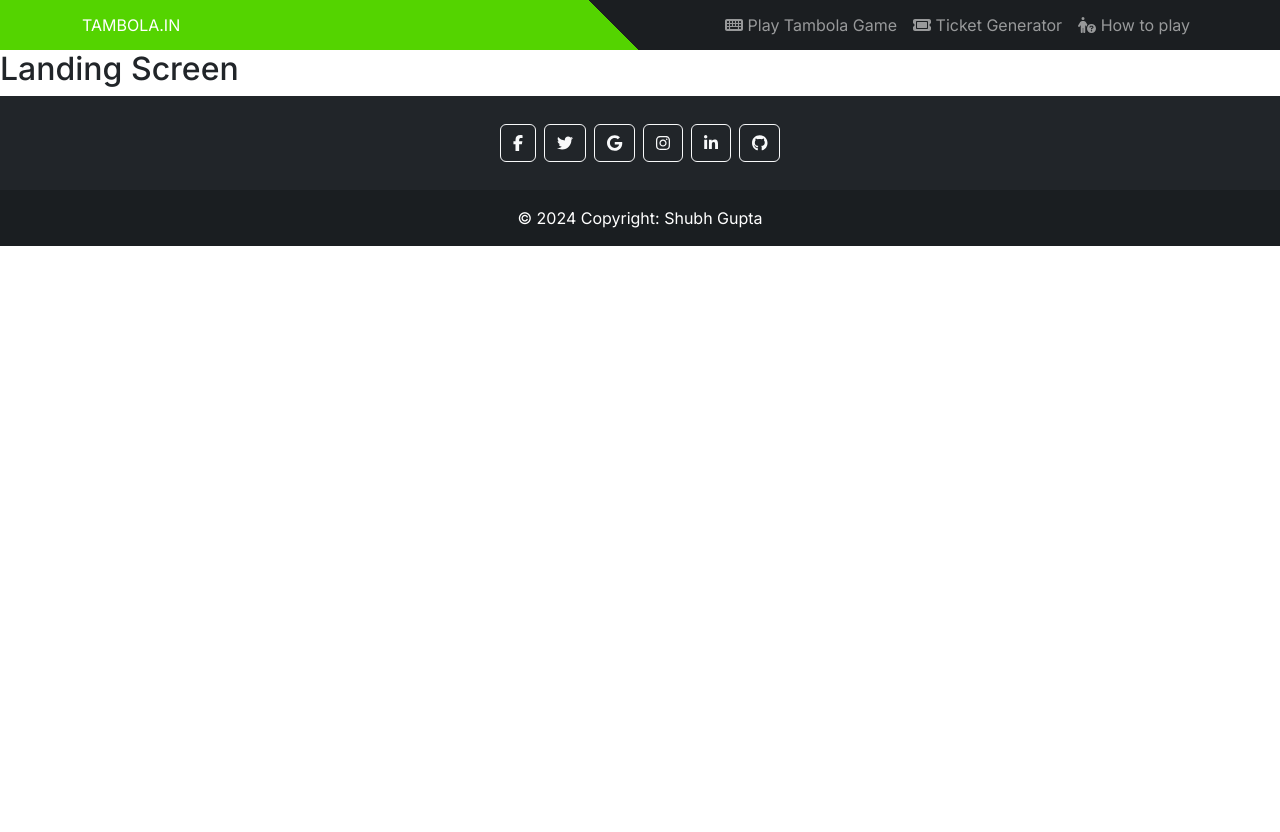
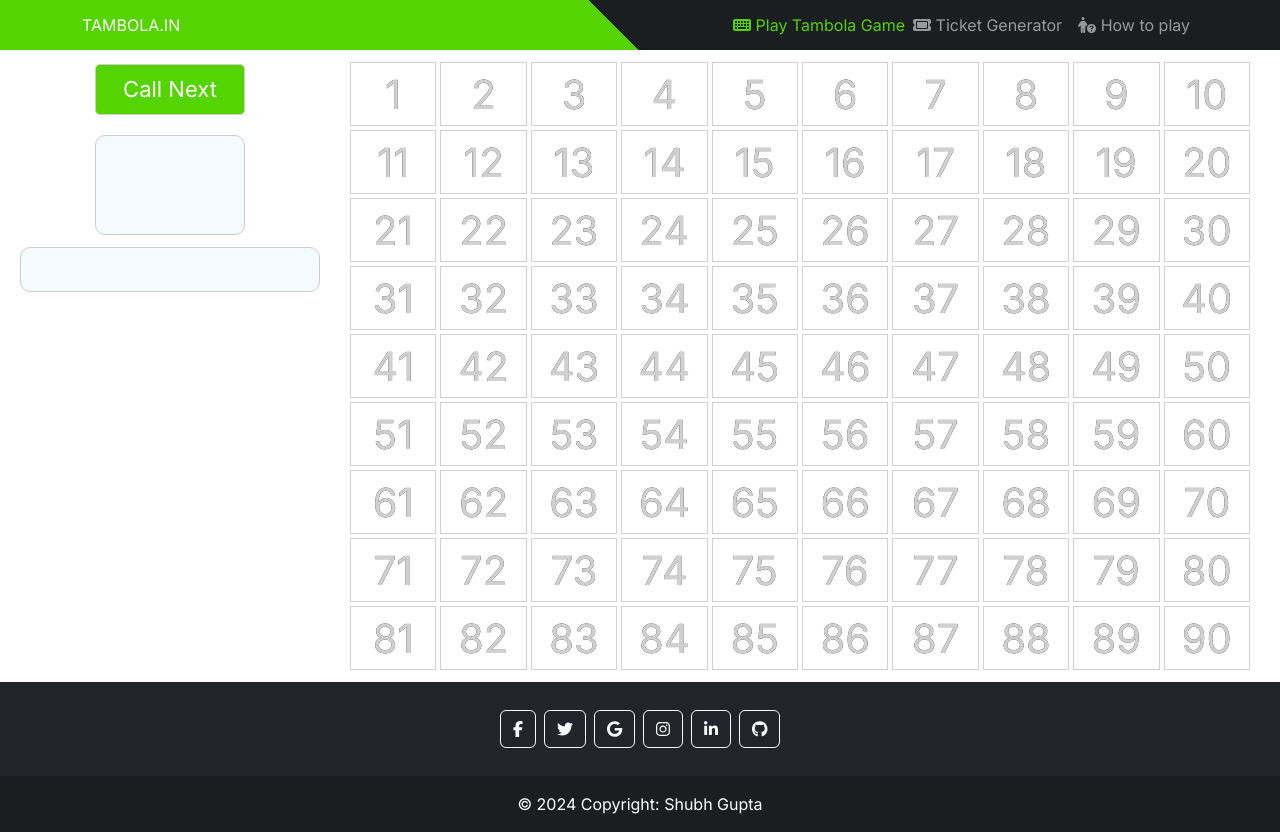
Before and after one commit to shubhgupta4u/tambola-game-app, a Next.js app: page / in a window 1280 px wide. Before the commit this address had no page. Before the commit the page ends 800 px from the top, so only its background shows below. Built offline with nearby package versions, Linux system fonts and the light colour scheme.

Commit message:
menu bug fix and root page modified

```diff
--- a/src/common/components/header/header.tsx
+++ b/src/common/components/header/header.tsx
@@ -12,10 +12,12 @@ export function Header() {
     const toggleMenu=()=>{
         setMenuOpen(!menuOpen);
     }
-
+    const closeMenu=()=>{
+        setMenuOpen(false);
+    }
 
     let links = [
-        { name: "Play Tambola Game", href: "/tambola", icon: faKeyboard },
+        { name: "Play Tambola Game", href: "/", icon: faKeyboard },
         { name: "Ticket Generator", href: "/ticket", icon: faTicket },
         { name: "How to play", href: "/rules", icon: faPersonCircleQuestion }
     ]
@@ -38,15 +40,15 @@ export function Header() {
                                 (
 
                                     (
-                                        pathname == link.href ?
+                                        pathname == link.href?
                                             (
-                                                <span key={link.href} className={`nav-link ${styles.headerLink}  ${styles.active}`}  onClick={()=>{toggleMenu()}}>
+                                                <span key={link.href} className={`nav-link ${styles.headerLink}  ${styles.active}`}  onClick={()=>{closeMenu()}}>
                                                     <FontAwesomeIcon icon={link.icon} />  {link.name}
                                                 </span>
                                             )
                                             :
                                             (
-                                                <li key={link.href} className={`nav-item ${styles.headerList}`}  onClick={()=>{toggleMenu()}}>
+                                                <li key={link.href} className={`nav-item ${styles.headerList}`}  onClick={()=>{closeMenu()}}>
                                                     <Link className={`nav-link ${styles.headerLink}`}
                                                         href={pathname == link.href ? "" : link.href}>
                                                         <FontAwesomeIcon icon={link.icon} />  {link.name}
--- a/src/pages/index.tsx
+++ b/src/pages/index.tsx
@@ -1,30 +1,9 @@
-import { Inter } from "next/font/google";
-import Head from "next/head";
-import { useRouter  } from 'next/navigation';
-import { useEffect } from "react";
+import { TambolaGame } from "@/modules/TambolaGame/views/tambolaGame";
 
-const inter = Inter({ subsets: ["latin"] });
+export default function Tambola() {
+    return (
 
-export default function Home() {
+            <TambolaGame/>
 
-  const { push } = useRouter();
-
-  useEffect(() => {
-     push('/tambola');
-  }, []);
-
-  return (
-
-    <main
-      className={`flex min-h-screen flex-col items-center justify-between p-24 ${inter.className}`}
-    >
-      <Head>
-        <title>Landing Screen</title>
-      </Head>
-      <h2>Landing Screen</h2>
-
-
-
-    </main>
-  );
+    );
 }
--- a/src/pages/tambola/index.tsx
+++ /dev/null
@@ -1,9 +0,0 @@
-import { TambolaGame } from "@/modules/TambolaGame/views/tambolaGame";
-
-export default function Tambola() {
-    return (
-
-            <TambolaGame/>
-
-    );
-}
```
Also changed, not shown: 1 other file (tests, documents, lock files or other folders).
